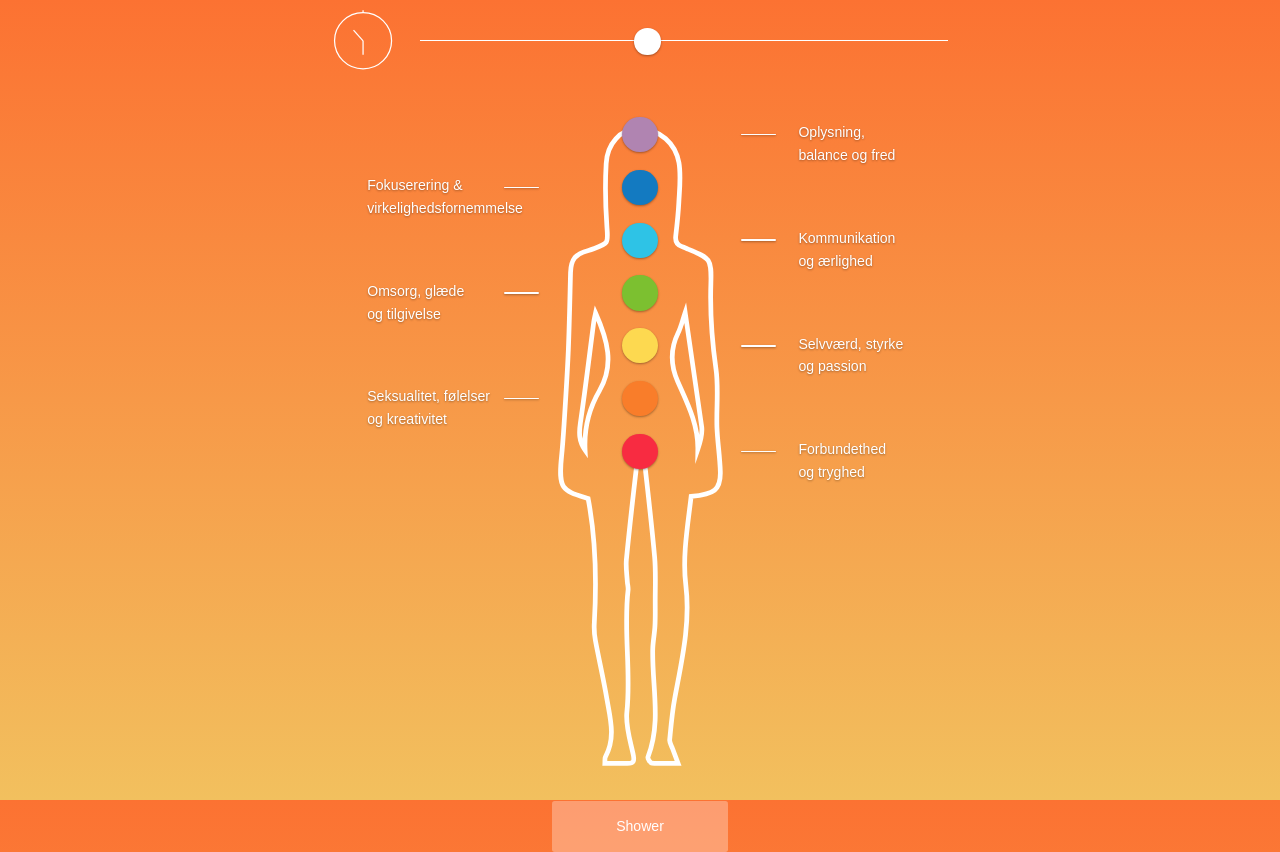
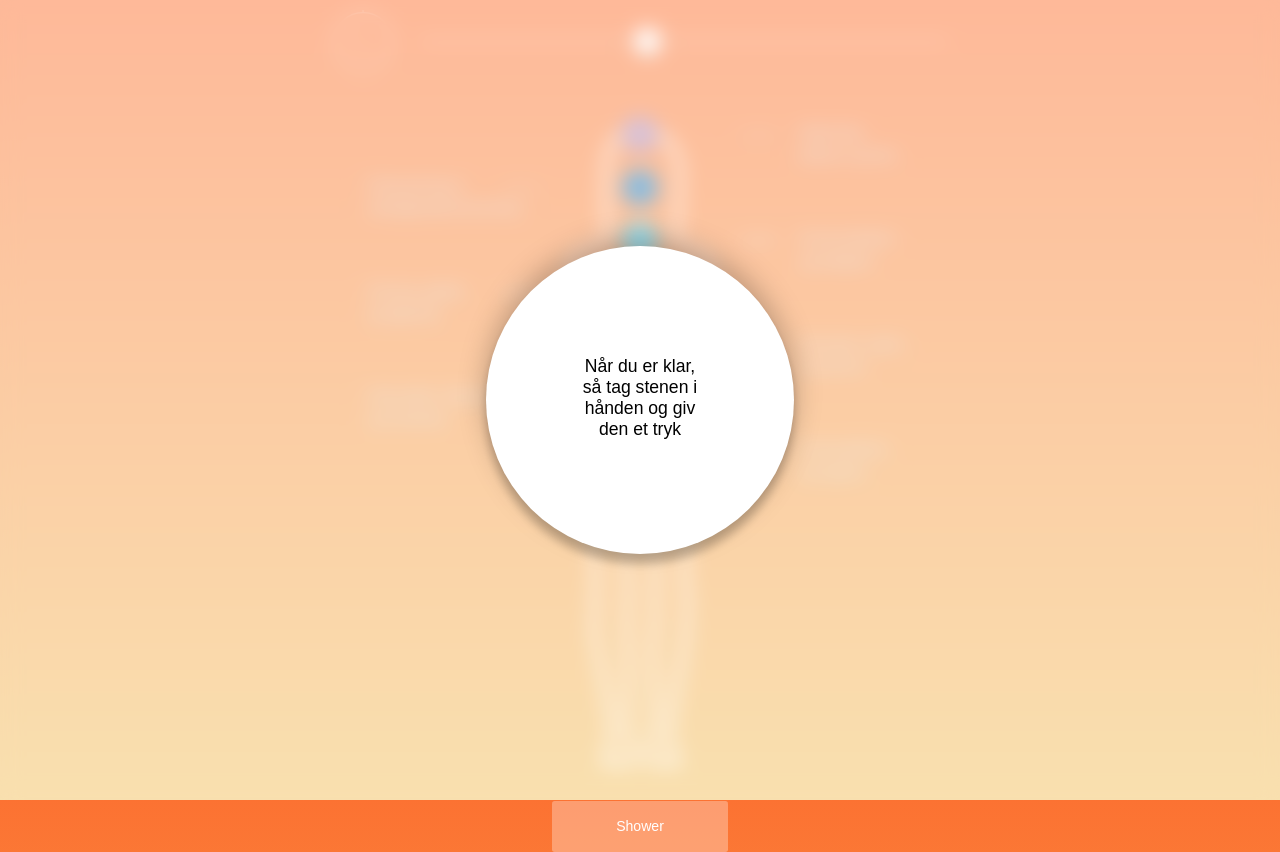
Before and after one commit to antontanderup/mindfullshower, a plain HTML site: page index.html in a window 1280 px wide. Both pictures are taken after a click on the link "Shower". Drawn offline with nearby package versions, Linux system fonts and the light colour scheme.

Commit message:
intro and outro added

```diff
--- a/controller.js
+++ b/controller.js
@@ -1,7 +1,9 @@
 var rootFolder = document.location.pathname;
 
+$(".shower-start-blur").hide();
+
 var updateTimeline = function () {
-  chakraSelection.time = 0;
+  chakraSelection.time = 1 + .32;
   $("#time-line").empty();
   for (i = 0; i < chakraSelection.playbackOrder.length; ++i) {
 
@@ -16,16 +18,21 @@ var updateTimeline = function () {
 }
 
 var updateTime = function () {
-  $("#time-output").html(chakraSelection.time + " min.");
+  $("#time-output").html(chakraSelection.time.toFixed(2) + " min.");
       //<input id="time-line-range" name="time-line-range" type ="range" min="-2.5" max="3.0" step ="0.1"/>
 }
 
 var playShower = function() {
-  var audio = new Audio(rootFolder + 'audio/chakra_' + chakraSelection.playbackOrder[0] + '.wav');
-  var audioFreq = new Audio(rootFolder + 'audio/chakra_' + chakraSelection.playbackOrder[0] + '_frequency.wav');
-  audio.play(); audioFreq.play();
+  $(".shower-start-blur").show();
+  var intro =  new Audio(rootFolder + 'audio/intro.wav');
+  intro.play();
+  setTimeout(function(){
+    var audio = new Audio(rootFolder + 'audio/chakra_' + chakraSelection.playbackOrder[0] + '.wav');
+    var audioFreq = new Audio(rootFolder + 'audio/chakra_' + chakraSelection.playbackOrder[0] + '_frequency.wav');
+    audio.play(); audioFreq.play();
+  }, 60000);
   for (i = 1; i < chakraSelection.playbackOrder.length; ++i) {
-    var delay = i * 120000;
+    var delay = (i * 120000) + 60000;
     var audioFile = rootFolder + 'audio/chakra_' + chakraSelection.playbackOrder[i] + '.wav';
     var audioFreqFile = rootFolder + 'audio/chakra_' + chakraSelection.playbackOrder[i] + '_frequency.wav';
     setTimeout(function(audioFile){
@@ -34,6 +41,11 @@ var playShower = function() {
       audio.play(); audioFreq.play();
     }, delay, audioFile);
   }
+  var outroDelay = (chakraSelection.playbackOrder.length * 120000) + 60000;
+  setTimeout(function(){
+    var outro = new Audio(rootFolder + 'audio/outro.wav');
+    outro.play();
+  }, outroDelay);
 
 }
 
--- a/index.html
+++ b/index.html
@@ -36,6 +36,11 @@
     </ul>
   </div>
   <a href="#" onClick="playShower();" class="button">Shower</a>
+  <div class="shower-start-blur">
+    <div class="shower-start">
+      <p>Når du er klar, så tag stenen i hånden og giv den et tryk</p>
+    </div>
+  </div>
 
 
 
--- a/styles.css
+++ b/styles.css
@@ -243,3 +243,62 @@ body {
     color: white;
     font-size: 2rem;
 }
+
+@keyframes breathing {
+  0% {
+    -webkit-transform: scale(0.9);
+    -ms-transform: scale(0.9);
+    transform: scale(0.9);
+  }
+
+  40% {
+    -webkit-transform: scale(1);
+    -ms-transform: scale(1);
+    transform: scale(1);
+  }
+
+  95% {
+    -webkit-transform: scale(.9);
+    -ms-transform: scale(9);
+    transform: scale(.9);
+  }
+  100% {
+    -webkit-transform: scale(.9);
+    -ms-transform: scale(9);
+    transform: scale(.9);
+  }
+}
+
+.shower-start-blur {
+    position: fixed;
+    width: 100%;
+    height: 100%;
+    z-index: 200;
+    -webkit-backdrop-filter: blur(10px);
+    backdrop-filter: blur(10px);
+    background-color: rgba(255, 255, 255, 0.5);
+    top: 0;
+    left: 0;
+}
+
+.shower-start {
+position: fixed;
+width: 35em;
+height: 35em;
+top:50%;
+left:50%;
+margin-left:-17.5em;
+margin-top:-17.5em;
+background-color: white;
+border-radius: 50%;
+-webkit-box-sizing: border-box;
+box-sizing: border-box;
+padding:10.5em;
+animation: breathing 7s ease-out infinite normal;
+box-shadow: 0 -8px 28px rgba(0,0,0,0.25), 0 10px 10px rgba(0,0,0,0.22);
+}
+
+.shower-start p {
+  font-size: 2em;
+  text-align: center;
+}
```
Also changed, not shown: 10 other files.
